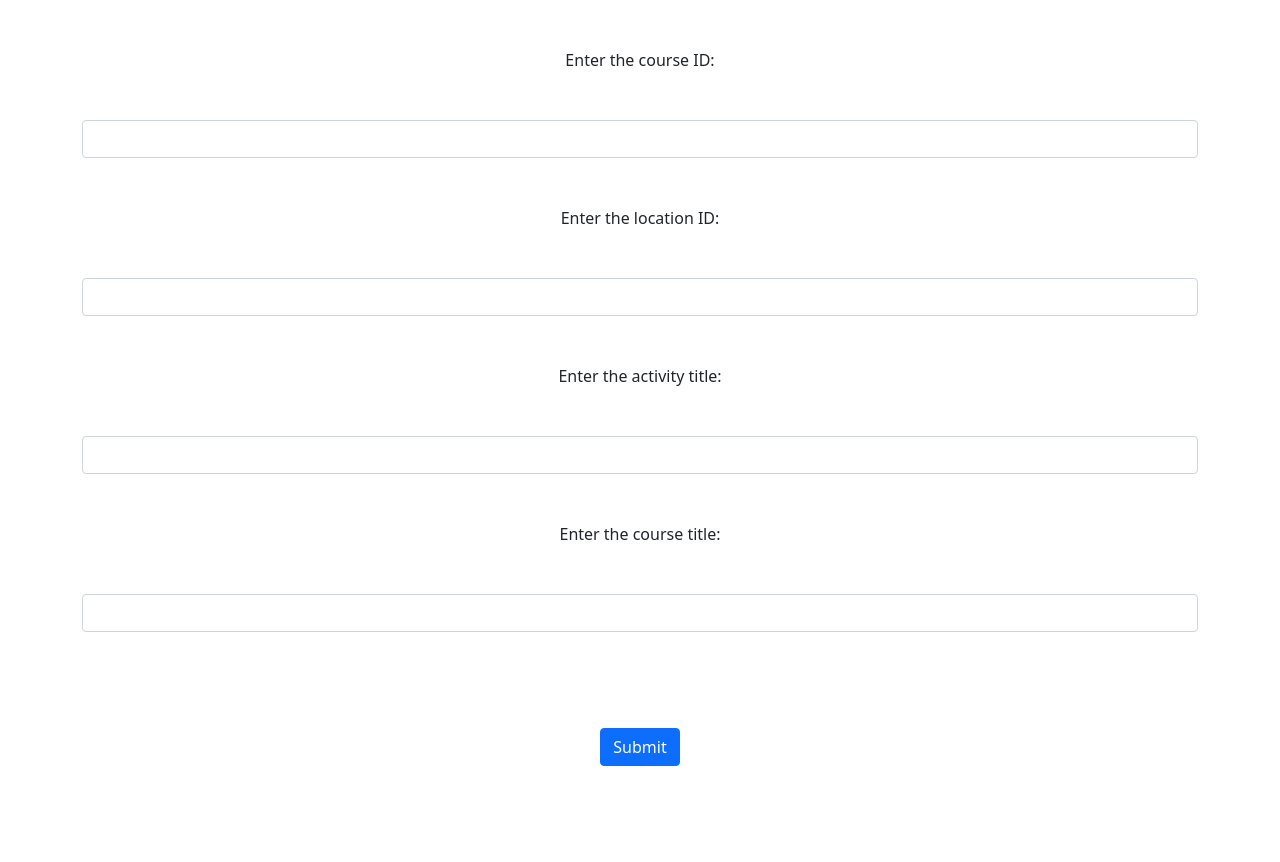
After one commit to samirahafezi/cityevents, a Django app: page /toronto/registeredprograms/new/ in a window 1280 px wide. The commit adds this page. Run offline with Django 5.2, Linux system fonts and the light colour scheme.

Commit message:
Adding basic form validation and styling for a new Registered Program

```diff
--- a/static/css/style.css
+++ b/static/css/style.css
@@ -1,3 +1,5 @@
 .registeredprograms-th {
     color: red;
 }
+
+ul.errorlist {display:none}
--- /dev/null
+++ b/torontoevents/forms.py
@@ -0,0 +1,34 @@
+from django import forms
+from django.core.exceptions import ValidationError
+from .models import RegisteredProgram
+
+class RegisteredProgramForm(forms.ModelForm):
+    class Meta:
+        # http://127.0.0.1:8000/toronto/registeredprograms/new/
+        model = RegisteredProgram
+        fields = ('course_id', 'location_id', 'activity_title', 'course_title')
+
+        #This lets us restrict form fields to specific types and add styling in attrs
+        widgets = {
+            'course_id': forms.NumberInput(attrs={'class': 'form-control my-5'}),
+            'location_id': forms.NumberInput(attrs={'class': 'form-control my-5'}),
+            'activity_title': forms.TextInput(attrs={'class': 'form-control my-5'}),
+            'course_title': forms.TextInput(attrs={'class': 'form-control my-5'})
+        }
+
+        #This will change the labeling on the form fields
+        labels = {
+            'course_id': "Enter the course ID",
+            'location_id': "Enter the location ID",
+            'activity_title': "Enter the activity title",
+            'course_title': "Enter the course title",
+        }
+
+    # This adds validation on the activity_title field to make sure it includes a key word.
+    # if it doesn't, it'll return an error, otherwise it'll return the activity_title
+    # In style.css we turned off default validations from django. In torontoevents/registeredprogram_form.html we are displaying it as an alert and can change the styling.
+    def clean_activity_title(self):
+        activity_title = self.cleaned_data['activity_title']
+        if 'Django' not in activity_title:
+            raise ValidationError('We only accept activity titles with the word Django in it')
+        return activity_title
--- /dev/null
+++ b/torontoevents/templates/torontoevents/registeredprogram_form.html
@@ -0,0 +1,17 @@
+{% extends "base.html" %}
+
+{% block content %}
+
+<form action="{% url 'registeredprograms.new' %}" method='POST'>{% csrf_token %}
+    {{ form }}
+    <button type="submit" class="btn btn-primary my-5">Submit</button>
+</form>
+
+<!-- In style.css we turned off default validations from django. Here we are displaying it as an alert and can change the styling. -->
+{% if form.errors %}
+<div class="alert alert-danger my-5">
+    {{form.errors.title.as_text}}
+</div>
+{% endif %}
+
+{% endblock %}
--- a/torontoevents/urls.py
+++ b/torontoevents/urls.py
@@ -9,5 +9,6 @@ urlpatterns = [
     path('facilities/',views.FacilitiesListView.as_view()),
     path('registeredprograms/',views.RegisteredProgramsListView.as_view(), name="registeredprograms.list"),
     path('registeredprograms/<int:pk>',views.RegisteredProgramDetailView.as_view(), name="registeredprograms.detail"),
+    path('registeredprograms/new/', views.RegisteredProgramsCreateView.as_view(), name="registeredprograms.new"),
     path('dropinprograms/',views.DropInProgramsListView.as_view()),
 ]
--- a/torontoevents/views.py
+++ b/torontoevents/views.py
@@ -7,8 +7,8 @@ from .models import DropInProgram
 from django.http import Http404
 from django.views.generic import TemplateView
 from django.contrib.auth.mixins import LoginRequiredMixin
-from django.views.generic import DetailView, ListView
-from itertools import chain
+from django.views.generic import CreateView, DetailView, ListView
+from .forms import RegisteredProgramForm
 
 class HomeView(TemplateView):
     template_name = 'torontoevents/welcome.html'
@@ -17,6 +17,12 @@ class HomeView(TemplateView):
 class AuthorizedView(LoginRequiredMixin, TemplateView):
     template_name = 'torontoevents/authorized.html'
     login_url = '/admin'
+
+#don't need this since the programs are coming from a file or API call but adding this here for future me to know how to do it if I need to
+class RegisteredProgramsCreateView(CreateView):
+    model = RegisteredProgram
+    success_url = '/registeredprograms/'
+    form_class = RegisteredProgramForm
 
 class LocationsListView(ListView):
     model = Location
```
